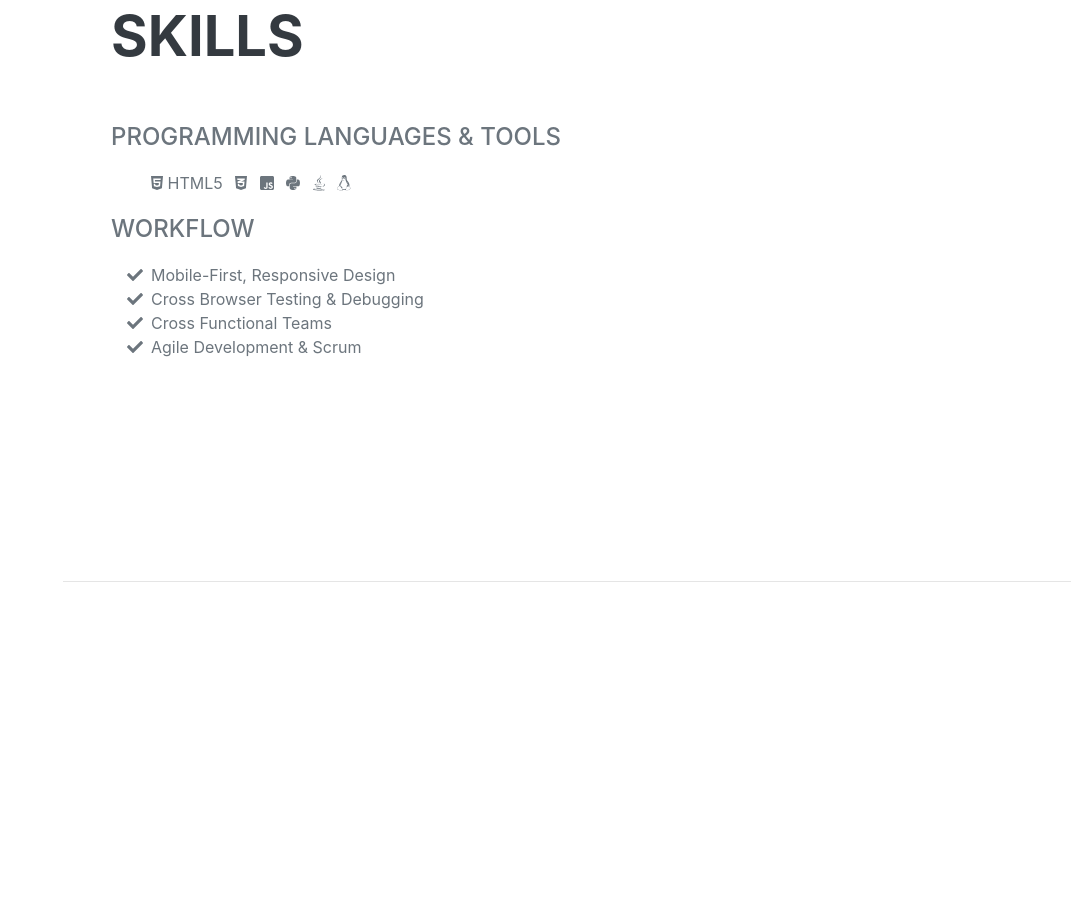
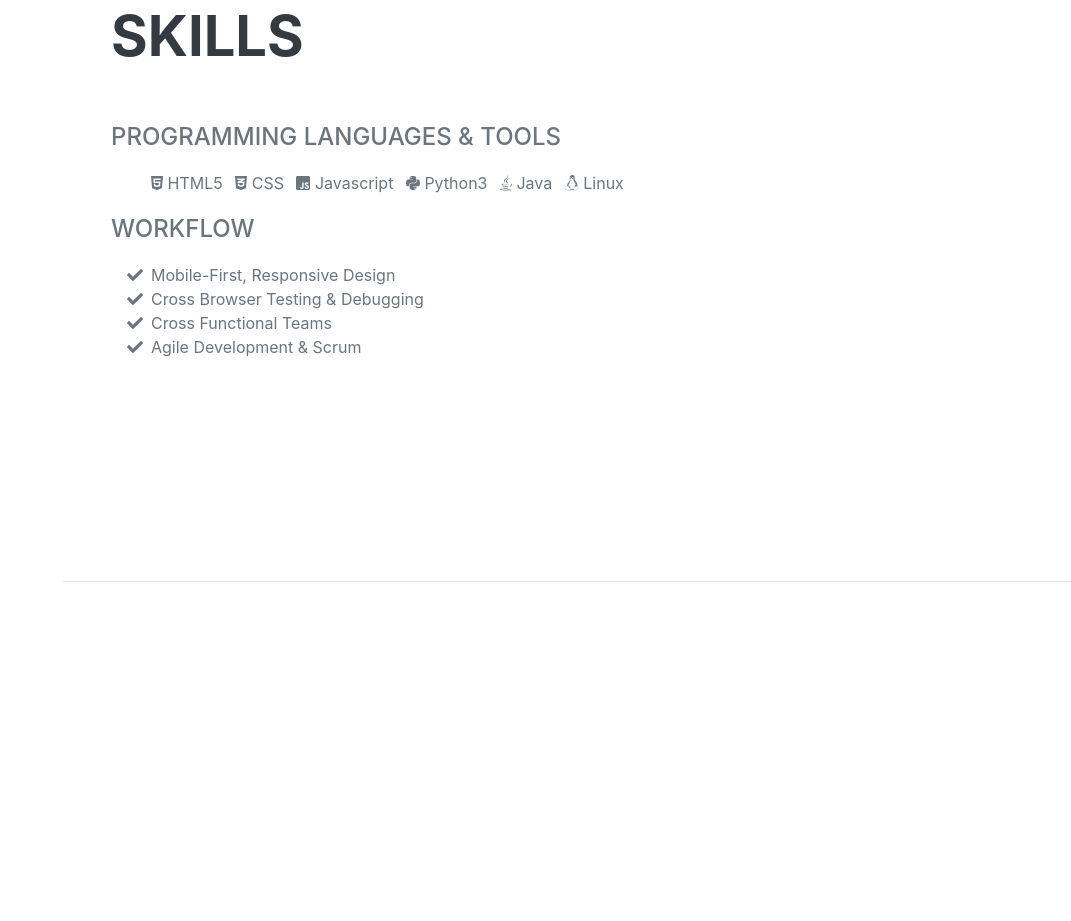
Before and after one commit to SorakaMafaka/SorakaMafaka.github.io, a plain HTML site: page index.html in a window 1280 px wide. Shown: the part 2622-3543 px from the top of the page, without its empty margins (209-1280 px from the left). Drawn offline with nearby package versions, Linux system fonts and the light colour scheme; a web font is replaced by a local one.

Commit message:
Update index.html

```diff
--- a/index.html
+++ b/index.html
@@ -105,11 +105,11 @@
                     <div class="subheading mb-3">Programming Languages & Tools</div>
 					<ul>
                         <li class="list-inline-item"><i class="fab fa-html5"></i> <a title="1">HTML5</a></li>
-                        <li class="list-inline-item"><i class="fab fa-css3-alt"></i></li>
-                        <li class="list-inline-item"><i class="fab fa-js-square"></i></li>
-                        <li class="list-inline-item"><i class="fab fa-python"></i></li>
-						<li class="list-inline-item"><i class="fab fa-java"></i></li>
-						<li class="list-inline-item"><i class="fab fa-linux"></i></li>
+                        <li class="list-inline-item"><i class="fab fa-css3-alt"></i> <a title="1">CSS</a></li>
+                        <li class="list-inline-item"><i class="fab fa-js-square"></i> <a title="1">Javascript</a></li>
+                        <li class="list-inline-item"><i class="fab fa-python"></i> <a title="1">Python3</a></li>
+						<li class="list-inline-item"><i class="fab fa-java"></i> <a title="1">Java</a></li>
+						<li class="list-inline-item"><i class="fab fa-linux"></i> <a title="1">Linux</a></li>
                     </ul>
                     <div class="subheading mb-3">Workflow</div>
                     <ul class="fa-ul mb-0">
```
